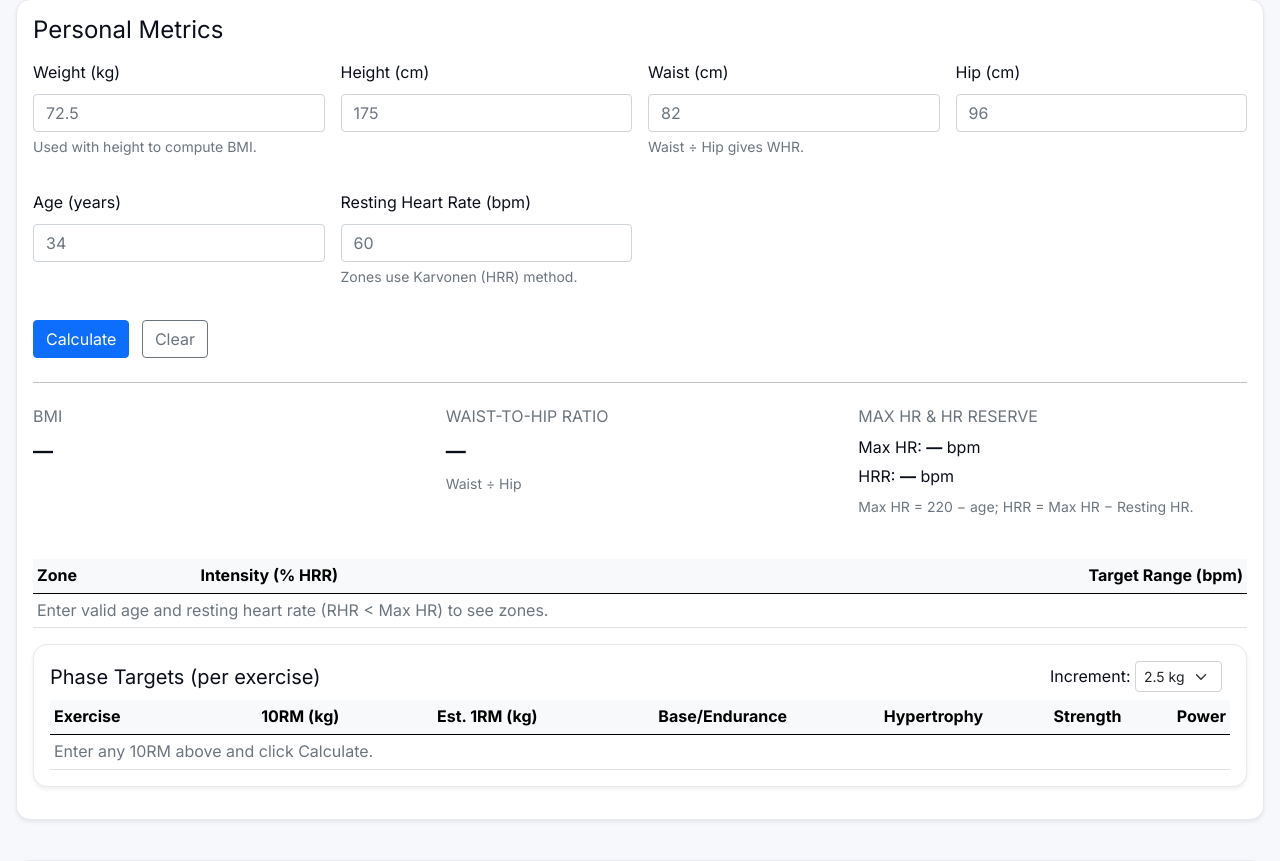
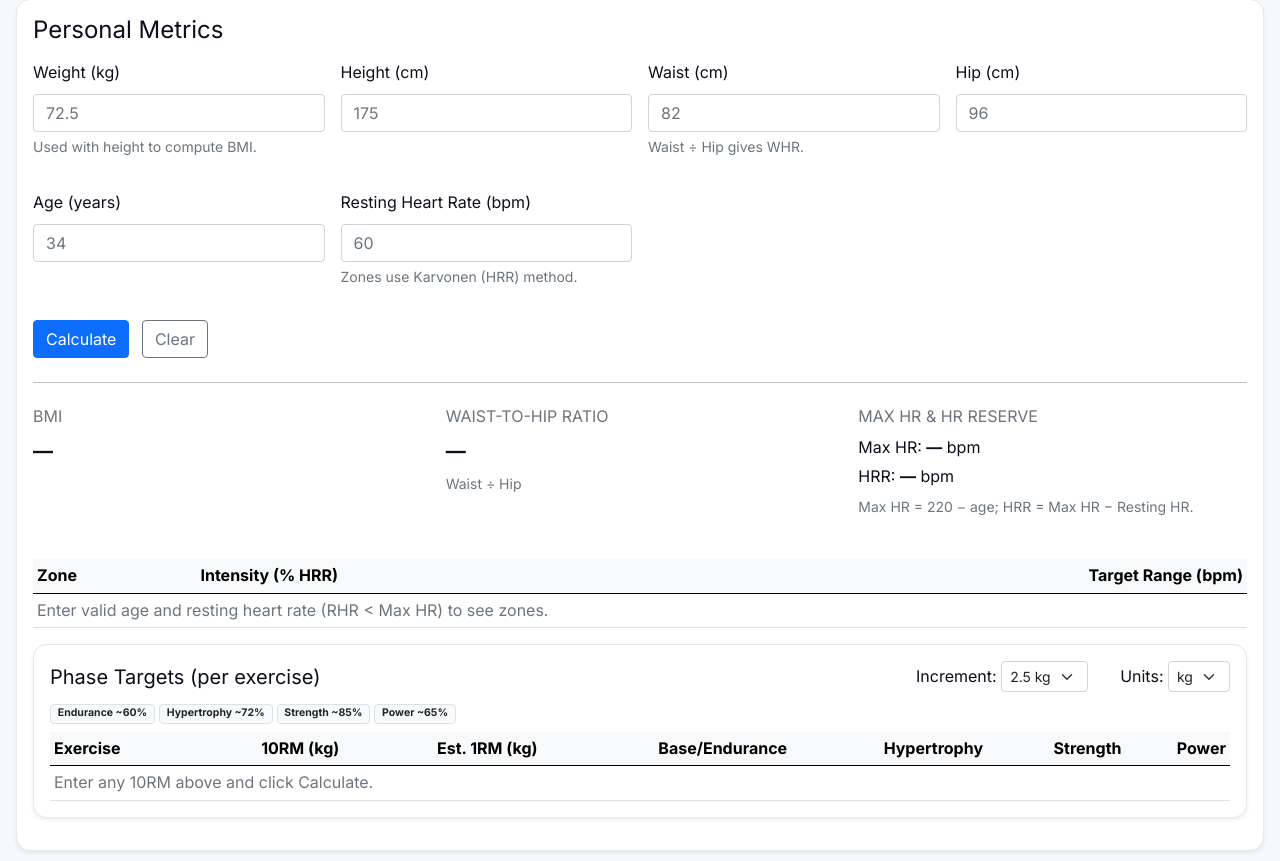
Before and after one commit to rory-codes/rt-coach, a Django app: page /fitness/ in a window 1280 px wide. Shown: the part 391-1252 px from the top of the page. Run offline with Django 4.2, Linux system fonts and the light colour scheme; data that the repository does not hold is empty.

Commit message:
Add unit selection for kg/lb

```diff
--- a/fitness_data/templates/fitness_data/fitness_data.html
+++ b/fitness_data/templates/fitness_data/fitness_data.html
@@ -123,7 +123,21 @@
                                                 <option value="5">5 kg</option>
                                             </select>
                                         </label>
+                                        <label class="ms-3">Units:
+                                            <select class="form-select form-select-sm d-inline w-auto" id="unitsSelect">
+                                                <option value="kg" selected>kg</option>
+                                                <option value="lb">lb</option>
+                                            </select>
+                                        </label>
+
                                     </div>
+                                </div>
+
+                                <div class="small text-muted mb-2">
+                                    <span class="badge bg-light text-dark border">Endurance ~60%</span>
+                                    <span class="badge bg-light text-dark border">Hypertrophy ~72%</span>
+                                    <span class="badge bg-light text-dark border">Strength ~85%</span>
+                                    <span class="badge bg-light text-dark border">Power ~65%</span>
                                 </div>
 
                                 <div class="table-responsive">
@@ -407,6 +421,7 @@
             renderWHR();
             renderHRZones();
             renderTenRmInputs();
+            renderTenRmTable();
         }
 
         $("calcBtn").addEventListener("click", renderAll);
```
